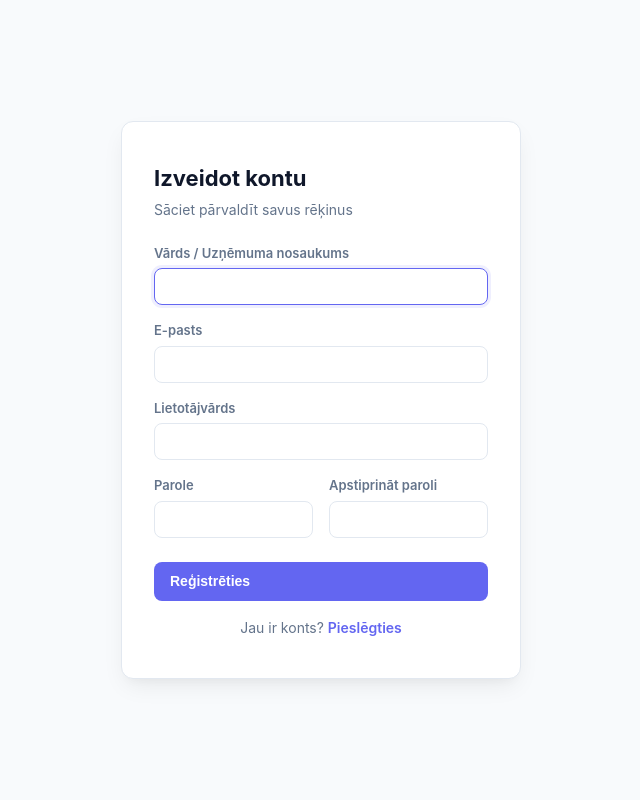
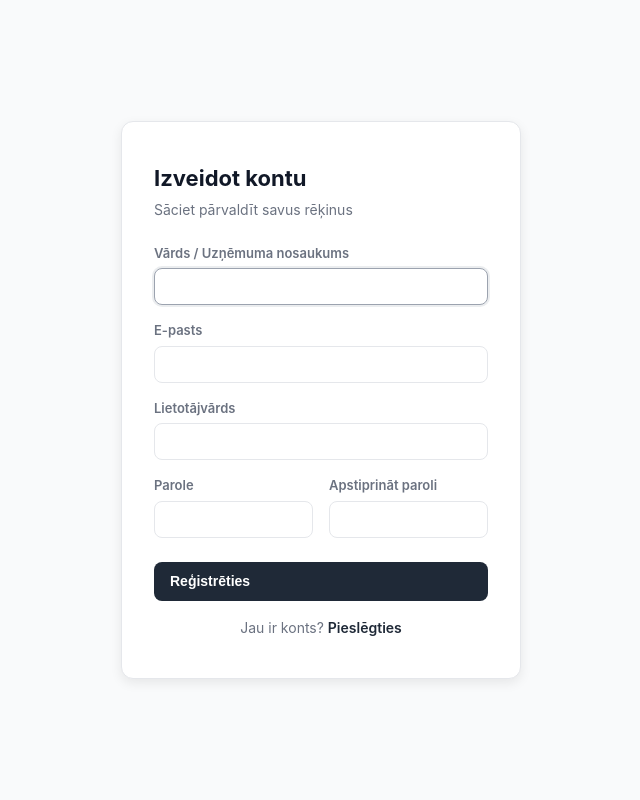
Before and after one commit to jaanisb133/invoicing-app, a FastAPI app: page /register in a window 1280 px wide. Shown: the whole page, without its empty margins (319-959 px from the left). Run offline with FastAPI, Linux system fonts and the light colour scheme.

Commit message:
Rework color scheme to minimalistic gray/white/silver palette
Replace all blue, teal, and indigo accent colors with a professional
monochrome palette using dark grays, whites, and silvers for both
light and dark themes.

https://claude.ai/code/session_01B9nkJzK67fXCTtkFXx64an

```diff
--- a/app/static/css/style.css
+++ b/app/static/css/style.css
@@ -3,81 +3,86 @@
    ============================================================ */
 
 :root {
-    --primary: #0f172a;
-    --primary-light: #1e293b;
-    --primary-hover: #334155;
-    --accent: #6366f1;
-    --accent-hover: #4f46e5;
-    --accent-soft: rgba(99, 102, 241, 0.1);
-    --success: #06b6d4;
-    --success-soft: rgba(6, 182, 212, 0.1);
-    --danger: #ef4444;
-    --danger-soft: rgba(239, 68, 68, 0.1);
-    --warning: #f59e0b;
-    --bg: #f8fafc;
+    --primary: #111827;
+    --primary-light: #1f2937;
+    --primary-hover: #374151;
+    --accent: #1f2937;
+    --accent-hover: #111827;
+    --accent-soft: rgba(31, 41, 55, 0.05);
+    --success: #374151;
+    --success-soft: rgba(55, 65, 81, 0.06);
+    --danger: #b91c1c;
+    --danger-soft: rgba(185, 28, 28, 0.06);
+    --warning: #92400e;
+    --bg: #f9fafb;
     --bg-card: #ffffff;
-    --text: #0f172a;
-    --text-light: #64748b;
-    --text-lighter: #94a3b8;
-    --border: #e2e8f0;
-    --border-light: #f1f5f9;
+    --text: #111827;
+    --text-light: #6b7280;
+    --text-lighter: #9ca3af;
+    --border: #e5e7eb;
+    --border-light: #f3f4f6;
     --sidebar-width: 240px;
     --radius: 8px;
     --radius-lg: 12px;
-    --shadow: 0 1px 3px rgba(0,0,0,0.05), 0 1px 2px rgba(0,0,0,0.03);
-    --shadow-md: 0 4px 6px -1px rgba(0,0,0,0.07), 0 2px 4px -1px rgba(0,0,0,0.04);
-    --shadow-lg: 0 10px 25px -5px rgba(0,0,0,0.08), 0 8px 10px -6px rgba(0,0,0,0.03);
+    --shadow: 0 1px 2px rgba(0,0,0,0.04);
+    --shadow-md: 0 2px 4px rgba(0,0,0,0.06);
+    --shadow-lg: 0 4px 12px rgba(0,0,0,0.08);
     --transition: 0.15s ease;
 }
 
 /* Dark theme */
 [data-theme="dark"] {
-    --primary: #0f172a;
-    --primary-light: #1e293b;
-    --primary-hover: #334155;
-    --accent: #818cf8;
-    --accent-hover: #6366f1;
-    --accent-soft: rgba(129, 140, 248, 0.15);
-    --success: #22d3ee;
-    --success-soft: rgba(34, 211, 238, 0.15);
-    --danger: #f87171;
-    --danger-soft: rgba(248, 113, 113, 0.15);
-    --warning: #fbbf24;
-    --bg: #0f172a;
-    --bg-card: #1e293b;
-    --text: #e2e8f0;
-    --text-light: #94a3b8;
-    --text-lighter: #64748b;
-    --border: #334155;
-    --border-light: #1e293b;
-    --shadow: 0 1px 3px rgba(0,0,0,0.3), 0 1px 2px rgba(0,0,0,0.2);
-    --shadow-md: 0 4px 6px -1px rgba(0,0,0,0.4), 0 2px 4px -1px rgba(0,0,0,0.3);
-    --shadow-lg: 0 10px 25px -5px rgba(0,0,0,0.5), 0 8px 10px -6px rgba(0,0,0,0.3);
+    --primary: #111827;
+    --primary-light: #1f2937;
+    --primary-hover: #374151;
+    --accent: #d1d5db;
+    --accent-hover: #e5e7eb;
+    --accent-soft: rgba(209, 213, 219, 0.1);
+    --success: #9ca3af;
+    --success-soft: rgba(156, 163, 175, 0.1);
+    --danger: #ef4444;
+    --danger-soft: rgba(239, 68, 68, 0.12);
+    --warning: #d97706;
+    --bg: #111827;
+    --bg-card: #1f2937;
+    --text: #f3f4f6;
+    --text-light: #9ca3af;
+    --text-lighter: #6b7280;
+    --border: #374151;
+    --border-light: #1f2937;
+    --shadow: 0 1px 2px rgba(0,0,0,0.3);
+    --shadow-md: 0 2px 4px rgba(0,0,0,0.4);
+    --shadow-lg: 0 4px 12px rgba(0,0,0,0.5);
 }
 
-[data-theme="dark"] .form-control { background: #0f172a; color: var(--text); border-color: var(--border); }
-[data-theme="dark"] .form-control:focus { border-color: var(--accent); box-shadow: 0 0 0 3px var(--accent-soft); }
+[data-theme="dark"] .form-control { background: #111827; color: var(--text); border-color: var(--border); }
+[data-theme="dark"] .form-control:focus { border-color: #9ca3af; box-shadow: 0 0 0 2px rgba(156,163,175,0.2); }
 [data-theme="dark"] .modal { background: var(--bg-card); }
 [data-theme="dark"] .radio-card { background: var(--bg); border-color: var(--border); }
-[data-theme="dark"] .radio-card:hover, [data-theme="dark"] .radio-card.selected { border-color: var(--accent); background: var(--accent-soft); }
+[data-theme="dark"] .radio-card:hover, [data-theme="dark"] .radio-card.selected { border-color: #9ca3af; background: rgba(156,163,175,0.1); }
 [data-theme="dark"] .btn-outline { color: var(--text); border-color: var(--border); }
 [data-theme="dark"] .btn-outline:hover { background: var(--border); }
-[data-theme="dark"] .btn-primary:hover { box-shadow: 0 2px 8px rgba(129,140,248,0.3); }
-[data-theme="dark"] .btn-success:hover { background: #06b6d4; }
-[data-theme="dark"] .badge-buy { color: #22d3ee; }
-[data-theme="dark"] .badge-sell { background: rgba(251, 191, 36, 0.15); color: #fbbf24; }
-[data-theme="dark"] .alert-success { color: #22d3ee; border-color: rgba(34,211,238,0.2); }
-[data-theme="dark"] .alert-danger { color: #f87171; border-color: rgba(248,113,113,0.2); }
-[data-theme="dark"] .alert-info { color: #818cf8; border-color: rgba(129,140,248,0.2); }
+[data-theme="dark"] .btn-primary { background: #e5e7eb; color: #111827; }
+[data-theme="dark"] .btn-primary:hover { background: #f3f4f6; box-shadow: 0 2px 6px rgba(0,0,0,0.3); }
+[data-theme="dark"] .btn-success { background: #9ca3af; color: #111827; }
+[data-theme="dark"] .btn-success:hover { background: #d1d5db; }
+[data-theme="dark"] .badge-buy { color: #9ca3af; background: rgba(156,163,175,0.12); }
+[data-theme="dark"] .badge-sell { background: rgba(209,213,219,0.12); color: #d1d5db; }
+[data-theme="dark"] .alert-success { color: #d1d5db; border-color: rgba(209,213,219,0.2); background: rgba(209,213,219,0.08); }
+[data-theme="dark"] .alert-danger { color: #ef4444; border-color: rgba(239,68,68,0.2); }
+[data-theme="dark"] .alert-info { color: #d1d5db; border-color: rgba(209,213,219,0.2); }
 [data-theme="dark"] .account-dropdown { background: var(--bg-card); border-color: var(--border); }
 [data-theme="dark"] .account-dropdown a { color: var(--text); }
 [data-theme="dark"] .account-dropdown a:hover { background: var(--bg); }
 [data-theme="dark"] .stat-value { color: var(--text); }
-[data-theme="dark"] .totals-section .grand-total { color: var(--text); border-color: var(--text); }
+[data-theme="dark"] .totals-section .grand-total { color: var(--text); border-color: var(--text-light); }
 [data-theme="dark"] .setup-card { background: var(--bg-card); }
 [data-theme="dark"] .logo-preview { background: var(--bg); border-color: var(--border); }
 [data-theme="dark"] .login-card { background: var(--bg-card); border-color: var(--border); color: var(--text); }
 [data-theme="dark"] .login-card h1 { color: var(--text); }
+[data-theme="dark"] .btn-download { background: #d1d5db; color: #111827; }
+[data-theme="dark"] .btn-download:hover { background: #e5e7eb; }
+[data-theme="dark"] .doc-actions-bar .template-tab.active { background: #d1d5db; color: #111827; }
 
 /* Theme toggle button */
 .theme-toggle {
```
Also changed, not shown: other parts of app/static/css/style.css (+19 -19 lines).
